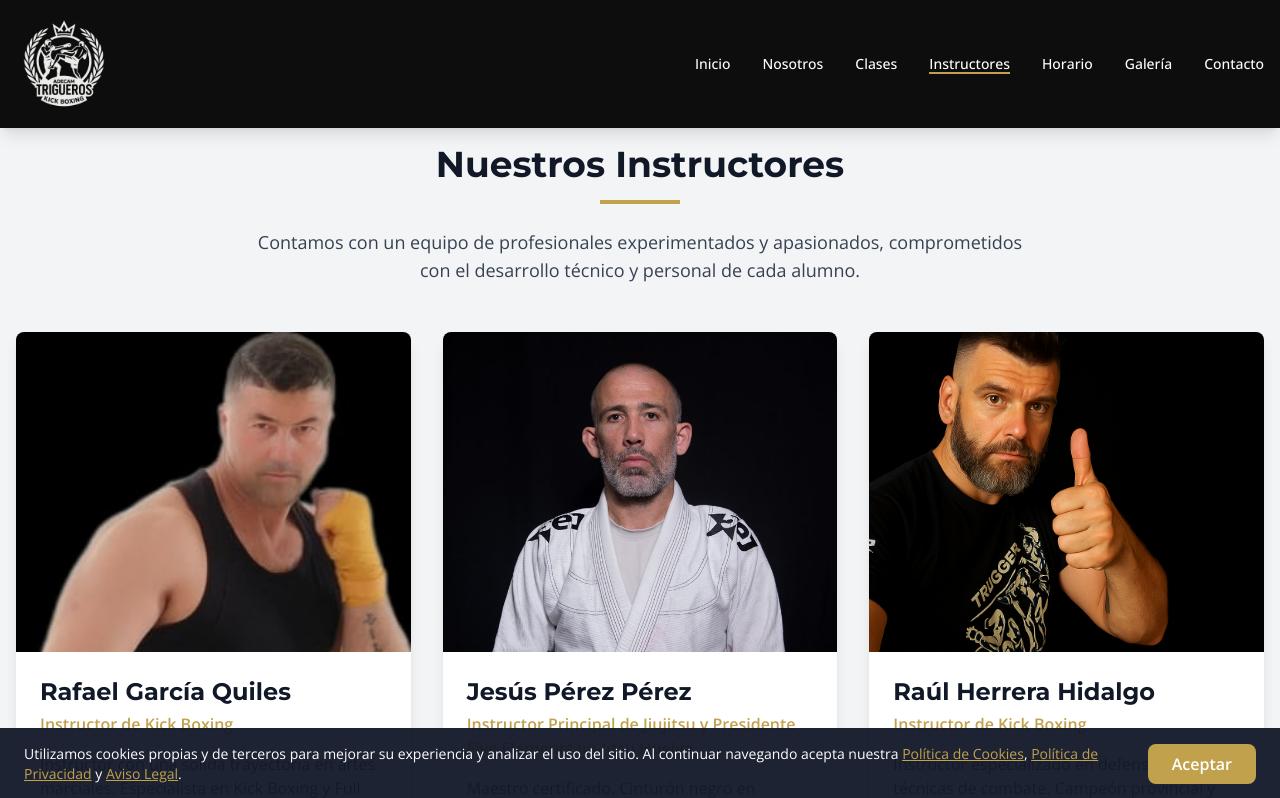
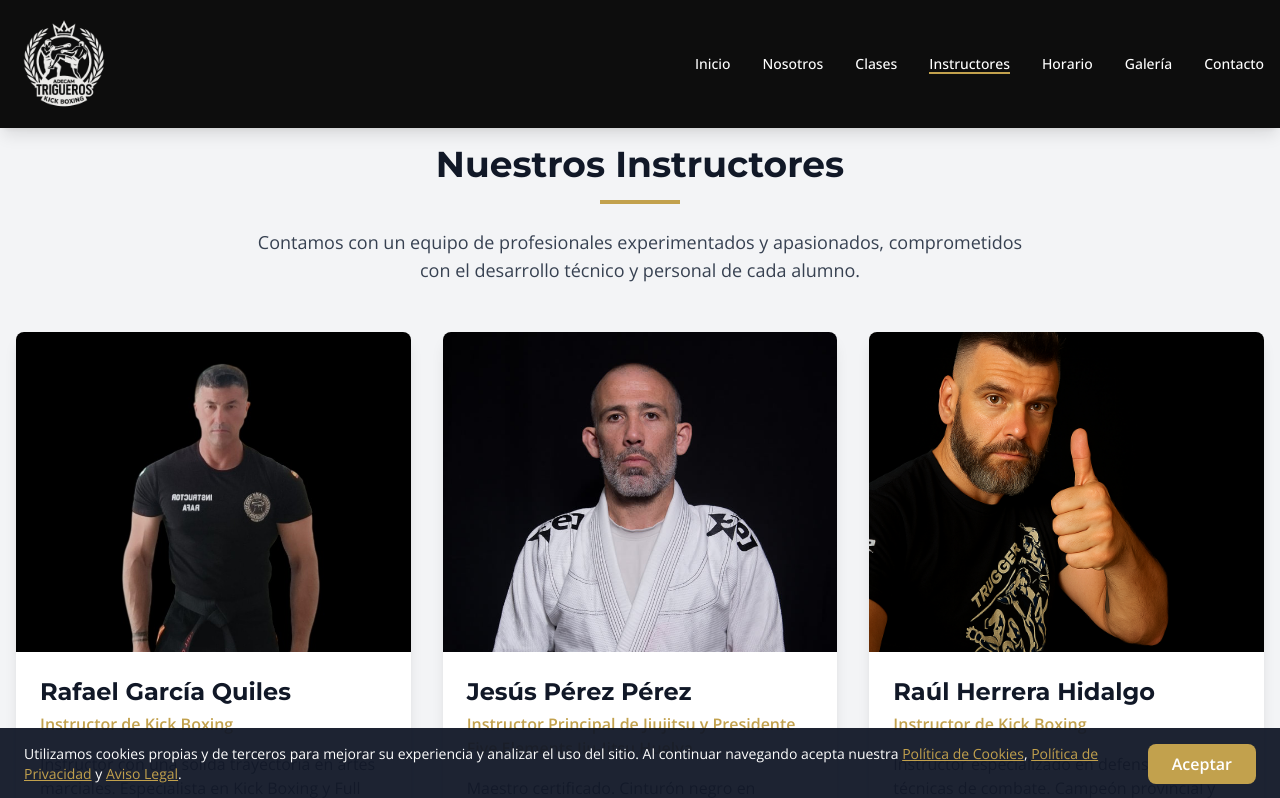
Before and after one commit to UriDevEs/ADECAM, a React (Vite) app: page /instructors in a window 1280 px wide. Shown: the top 798 px of the page. Built offline with nearby package versions, Linux system fonts and the light colour scheme.

Commit message:
foto rafa

```diff
--- a/src/components/Instructors.tsx
+++ b/src/components/Instructors.tsx
@@ -7,7 +7,7 @@ const Instructors: React.FC = () => {
       name: 'Rafael García Quiles',
       role: 'Instructor de Kick Boxing',
       bio: 'Instructor con una sólida trayectoria en artes marciales. Especialista en Kick Boxing y Full Contact. Reconocido por:',
-      image: 'src/uploads/rafa.jpeg',
+      image: 'src/uploads/rafa.jpg',
       achievements: [
         '4 veces campeón de Córdoba consecutivos',
         '2 campeonatos de Andalucía',
```
Also changed, not shown: src/uploads/rafa.jpg (added), src/uploads/rafa.png.
